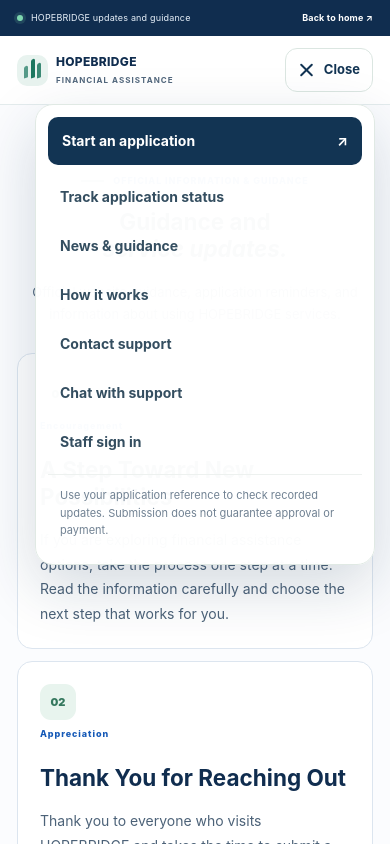
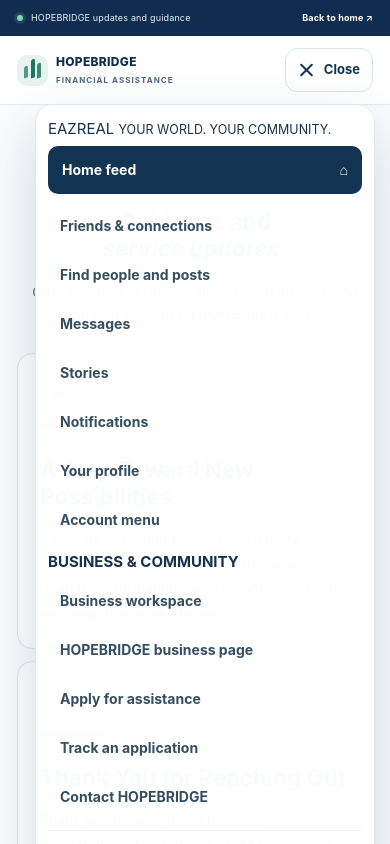
Before and after one commit to agentsarahmitchell56-code/USHopeBridge, a Next.js app: page /posts in a window 390 px wide. Both pictures are taken after a click on the button "Menu". Shown: the top 844 px of the page. Built offline with nearby package versions, Linux system fonts and the light colour scheme.

Commit message:
Convert shared mobile menu to EAZREAL social navigation

```diff
--- a/app/mobile-menu.tsx
+++ b/app/mobile-menu.tsx
@@ -2,41 +2,50 @@
 
 import { useState } from "react";
 import Link from "next/link";
+import { usePathname } from "next/navigation";
 
 export default function MobileMenu() {
   const [open, setOpen] = useState(false);
-
-  function closeMenu() {
-    setOpen(false);
-  }
+  const pathname = usePathname();
+  const isHopebridge = ["/apply", "/status", "/chat", "/b/hopebridge-financial-assistance"].some(
+    (path) => pathname === path || pathname.startsWith(path + "/")
+  );
+  const closeMenu = () => setOpen(false);
 
   return (
-    <div className="hb-mobile-menu">
+    <div className="hb-mobile-menu eaz-platform-menu">
       <button
         className="hb-mobile-menu-toggle"
         type="button"
-        aria-label={open ? "Close navigation menu" : "Open navigation menu"}
+        aria-label={open ? "Close EAZREAL navigation" : "Open EAZREAL navigation"}
         aria-expanded={open}
-        aria-controls="hb-mobile-menu-panel"
+        aria-controls="eazreal-mobile-menu-panel"
         onClick={() => setOpen((value) => !value)}
       >
         <span className={open ? "hb-menu-icon hb-menu-icon-open" : "hb-menu-icon"} aria-hidden="true">
-          <span />
-          <span />
-          <span />
+          <span /><span /><span />
         </span>
         <span>{open ? "Close" : "Menu"}</span>
       </button>
       {open && (
-        <nav id="hb-mobile-menu-panel" className="hb-mobile-menu-panel" aria-label="Mobile navigation">
-          <Link href="/apply" onClick={closeMenu} className="hb-mobile-menu-primary">Start an application <span aria-hidden="true">↗</span></Link>
-          <Link href="/status" onClick={closeMenu}>Track application status</Link>
-          <Link href="/posts" onClick={closeMenu}>News &amp; guidance</Link>
-          <Link href="/#how-it-works" onClick={closeMenu}>How it works</Link>
-          <Link href="/#support" onClick={closeMenu}>Contact support</Link>
-          <Link href="/chat" onClick={closeMenu}>Chat with support</Link>
-          <Link href="/admin/login" onClick={closeMenu}>Staff sign in</Link>
-          <div className="hb-mobile-menu-note">Use your application reference to check recorded updates. Submission does not guarantee approval or payment.</div>
+        <nav id="eazreal-mobile-menu-panel" className="hb-mobile-menu-panel" aria-label="EAZREAL social navigation">
+          <div className="eaz-menu-brand"><Link href="/" onClick={closeMenu}>EAZREAL <small>YOUR WORLD. YOUR COMMUNITY.</small></Link></div>
+          <Link href="/social" onClick={closeMenu} className="hb-mobile-menu-primary">Home feed <span aria-hidden="true">⌂</span></Link>
+          <Link href="/friends" onClick={closeMenu}>Friends &amp; connections</Link>
+          <Link href="/search" onClick={closeMenu}>Find people and posts</Link>
+          <Link href="/messages" onClick={closeMenu}>Messages</Link>
+          <Link href="/stories" onClick={closeMenu}>Stories</Link>
+          <Link href="/notifications" onClick={closeMenu}>Notifications</Link>
+          <Link href="/profile" onClick={closeMenu}>Your profile</Link>
+          <Link href="/account" onClick={closeMenu}>Account menu</Link>
+          <div className="eaz-menu-divider" />
+          <strong className="eaz-menu-section">{isHopebridge ? "HOPEBRIDGE SERVICES" : "BUSINESS & COMMUNITY"}</strong>
+          <Link href="/business/workspace" onClick={closeMenu}>Business workspace</Link>
+          <Link href="/b/hopebridge-financial-assistance" onClick={closeMenu}>HOPEBRIDGE business page</Link>
+          <Link href="/apply" onClick={closeMenu}>Apply for assistance</Link>
+          <Link href="/status" onClick={closeMenu}>Track an application</Link>
+          <Link href="/chat" onClick={closeMenu}>Contact HOPEBRIDGE</Link>
+          <div className="hb-mobile-menu-note">EAZREAL is your social home for friends, posts, stories, messages and business pages.</div>
         </nav>
       )}
     </div>
```
